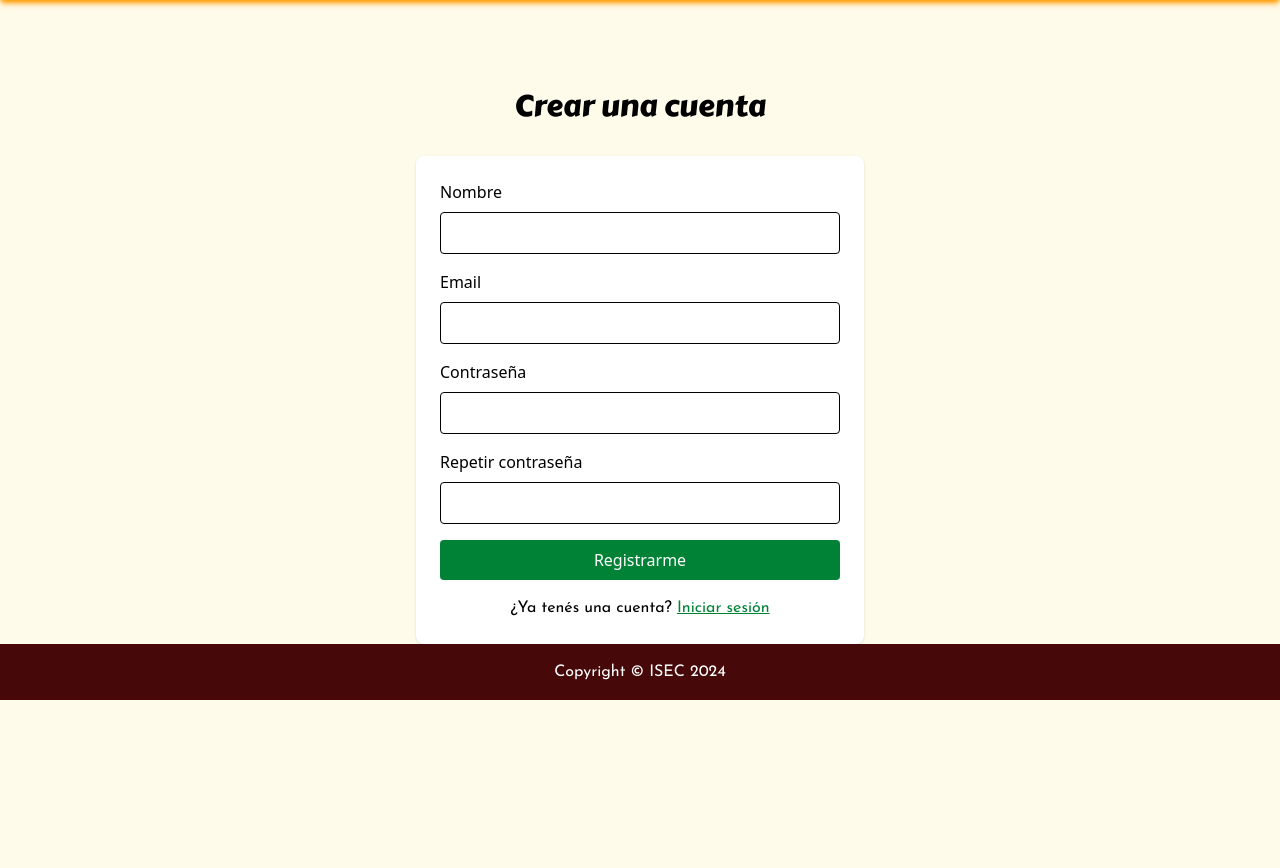
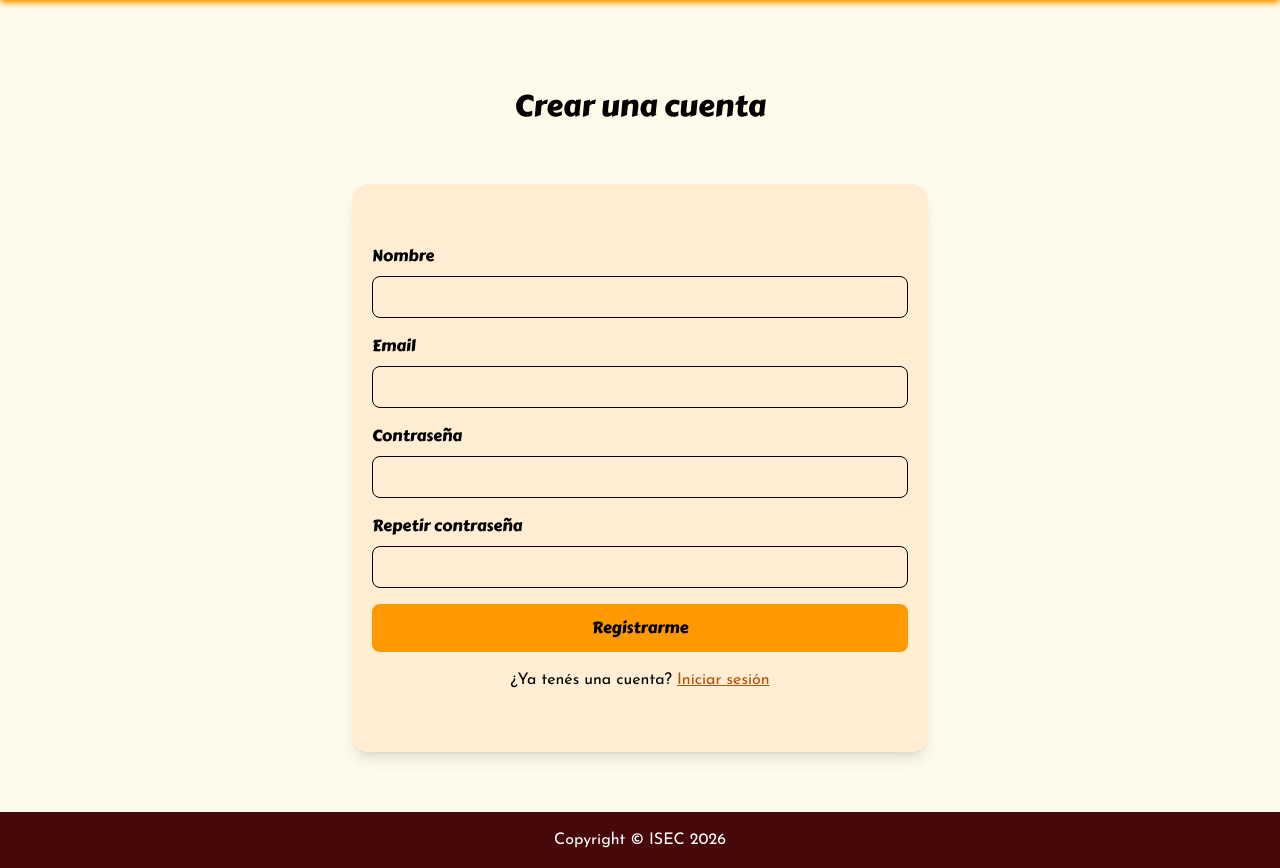
Before and after one commit to JoaquinCamacho/proyecto-laravel, a Laravel app: page /registro in a window 1280 px wide. Shown: the part 104-972 px from the top of the page. Before the commit the page ends 804 px from the top, so only its background shows below. Run offline with Laravel 12, Linux system fonts and the light colour scheme.

Commit message:
mejorando estilos de la pagina

```diff
--- a/mateando/public/css/estilos.css
+++ b/mateando/public/css/estilos.css
@@ -13,7 +13,7 @@ main {
     flex: 1;
 }
 
-h1,h2,nav{
+h1,h2,nav,label,button  {
   font-family: "Carter One", system-ui;
   font-weight: 400;
   font-style: normal;
--- a/mateando/resources/views/auth/registro.blade.php
+++ b/mateando/resources/views/auth/registro.blade.php
@@ -6,27 +6,27 @@
     </h2>
 
     <form action="{{ route('registro.store') }}" method="POST"
-        class="max-w-md mx-auto bg-white p-6 rounded-lg shadow">
+        class="max-w-xl mx-auto shadow-lg py-15 px-5 my-15 bg-orange-100 rounded-2xl">
 
         @csrf
 
         <label class="block mb-2">Nombre</label>
         <input type="text" name="name"
             value="{{ old('name') }}"
-            class="w-full border p-2 rounded mb-4">
+            class="border rounded-lg p-2 w-full mb-4 focus:border-yellow-400 focus:border-4">
 
         <label class="block mb-2">Email</label>
         <input type="email" name="email"
             value="{{ old('email') }}"
-            class="w-full border p-2 rounded mb-4">
+            class="border rounded-lg p-2 w-full mb-4 focus:border-yellow-400 focus:border-4">
 
         <label class="block mb-2">Contraseña</label>
         <input type="password" name="password"
-            class="w-full border p-2 rounded mb-4">
+            class="border rounded-lg p-2 w-full mb-4 focus:border-yellow-400 focus:border-4">
 
         <label class="block mb-2">Repetir contraseña</label>
         <input type="password" name="password_confirmation"
-            class="w-full border p-2 rounded mb-4">
+            class="border rounded-lg p-2 w-full mb-4 focus:border-yellow-400 focus:border-4">
 
         @if($errors->any())
             <div class="bg-red-100 text-red-700 p-3 rounded mb-4">
@@ -39,13 +39,13 @@
         @endif
 
         <button type="submit"
-            class="w-full bg-green-700 text-white py-2 rounded">
+            class="w-full bg-amber-500 p-3 rounded-lg">
             Registrarme
         </button>
 
         <p class="text-center mt-4">
             ¿Ya tenés una cuenta?
-            <a href="{{ route('login') }}" class="text-green-700 underline">
+            <a href="{{ route('login') }}" class="text-amber-700 underline">
                 Iniciar sesión
             </a>
         </p>
--- a/mateando/resources/views/components/layout.blade.php
+++ b/mateando/resources/views/components/layout.blade.php
@@ -11,9 +11,9 @@
     <link href="https://fonts.googleapis.com/css2?family=Josefin+Sans:ital,wght@0,100..700;1,100..700&display=swap" rel="stylesheet">
     <link href="https://fonts.googleapis.com/css2?family=Carter+One&display=swap" rel="stylesheet">
 </head>
-<body class="bg-amber-50">
+<body class="bg-amber-50 min-h-screen flex flex-col">
 
-    <div id="app">
+    <div id="app" class="flex flex-col flex-1" >
     <nav class="fixed top-0 left-0  w-full flex justify-between items-center p-8 bg-red-950 shadow-md shadow-amber-500 ">
 
         <div class="flex items-center w-full">
@@ -31,14 +31,14 @@
         </div>
     </nav>
 
-    <main class="pt-40 px-4">
+    <main class="pt-40 px-4 flex-1">
 
     <h1>{{$slot}}</h1>
 
     </main>
 
-    <footer class="bg-red-950 text-center text-white p-4">
-        <p>Copyright &copy; ISEC 2024</p>
+    <footer class="bg-red-950 text-center text-white p-4 ">
+        <p>Copyright &copy; ISEC 2026</p>
     </footer>
 </div>
 
--- a/mateando/resources/views/detalle.blade.php
+++ b/mateando/resources/views/detalle.blade.php
@@ -7,10 +7,10 @@
     <h1 class="text-4xl text-center">{{$product->nombre}}</h1>
     <p class="text-center text-2xl">Categoría: {{$product->category->nombre}}</p>
     <div class="flex justify-center">
-        <div class="flex flex-col justify-evenly h-50 bg-orange-100 w-fit my-10 rounded-lg shadow-lg ">
+        <div class="flex flex-col text-center p-10 justify-evenly h-50 bg-orange-100 w-fit my-10 rounded-lg shadow-lg ">
             <h4> <b class="text-2xl">Precio:</b> <span class="text-xl text-red-950">${{$product->precio}}</span></h4>
             <h5> <b>Stock:</b> {{$product->stock}}</h5>
-            <p>{{$product->descripcion}}</p>
+            <p> {{$product->descripcion}}</p>
         </div>
     </div>
 
```
Also changed, not shown: mateando/resources/views/admin/posts/create.blade.php (+7 -7 lines), mateando/resources/views/admin/posts/edit.blade.php (+6 -6 lines), mateando/resources/views/auth/login.blade.php (+5 -5 lines), mateando/resources/views/post-detalle.blade.php (+5 -5 lines), mateando/resources/views/post.blade.php (+5 -5 lines).
